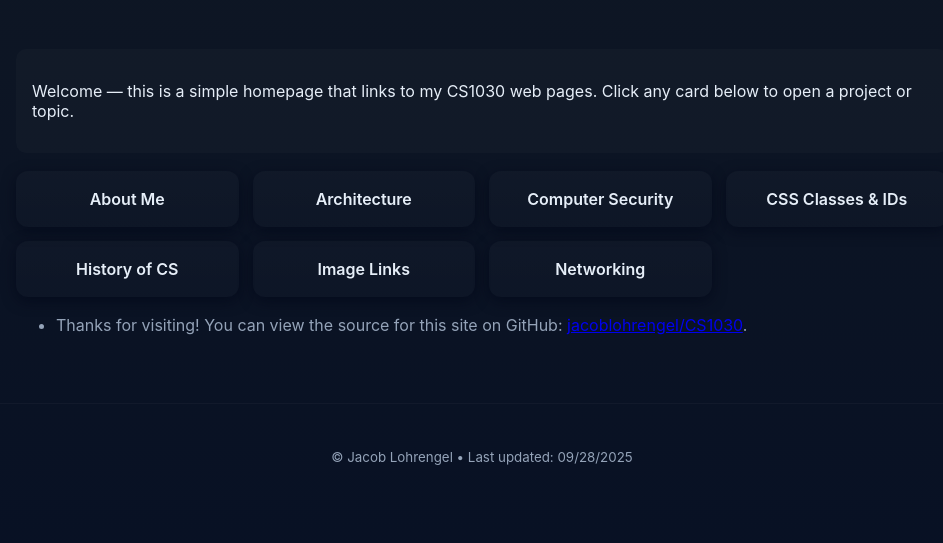
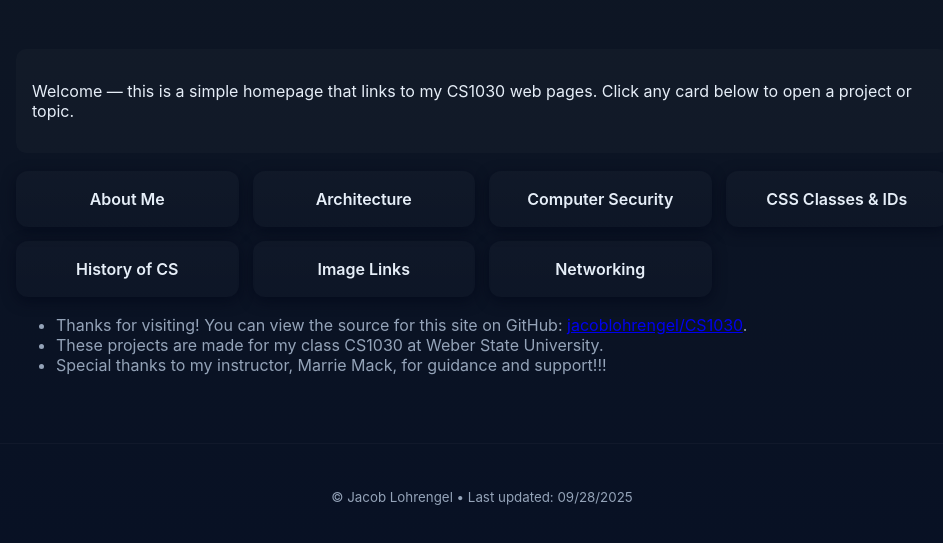
Before and after one commit to jacoblohrengel/CS1030-Webpage, a website: page index.html in a window 1280 px wide. Shown: the part 157-700 px from the top of the page, without its empty margins (158-1101 px from the left). Drawn offline with Linux system fonts and the light colour scheme.

Commit message:
Added thank you note and credit to instructor in index.html. Fixed git remote and upstream branch settings, resolved rebase conflicts by preferring local changes.

```diff
--- a/index.html
+++ b/index.html
@@ -32,6 +32,8 @@
 			</section>
 			<ul class="notes">
 				<li>Thanks for visiting! You can view the source for this site on GitHub: <a href="https://github.com/jacoblohrengel/CS1030" target="_blank" rel="noopener">jacoblohrengel/CS1030</a>.</li>
+				<li>These projects are made for my class CS1030 at Weber State University.</li>
+				<li>Special thanks to my instructor, Marrie Mack, for guidance and support!!!</li>
 			</ul>
 		</main>
 
```
